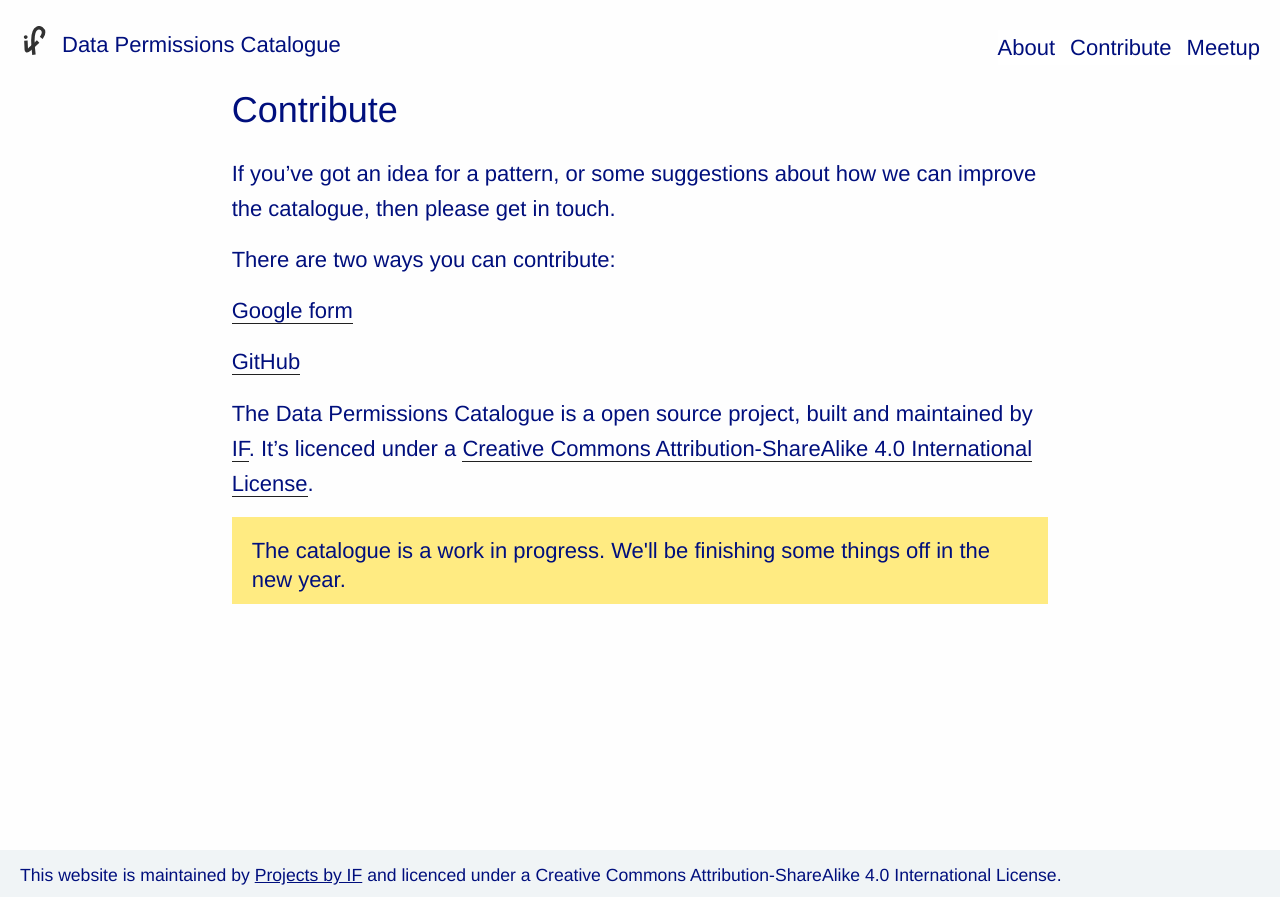
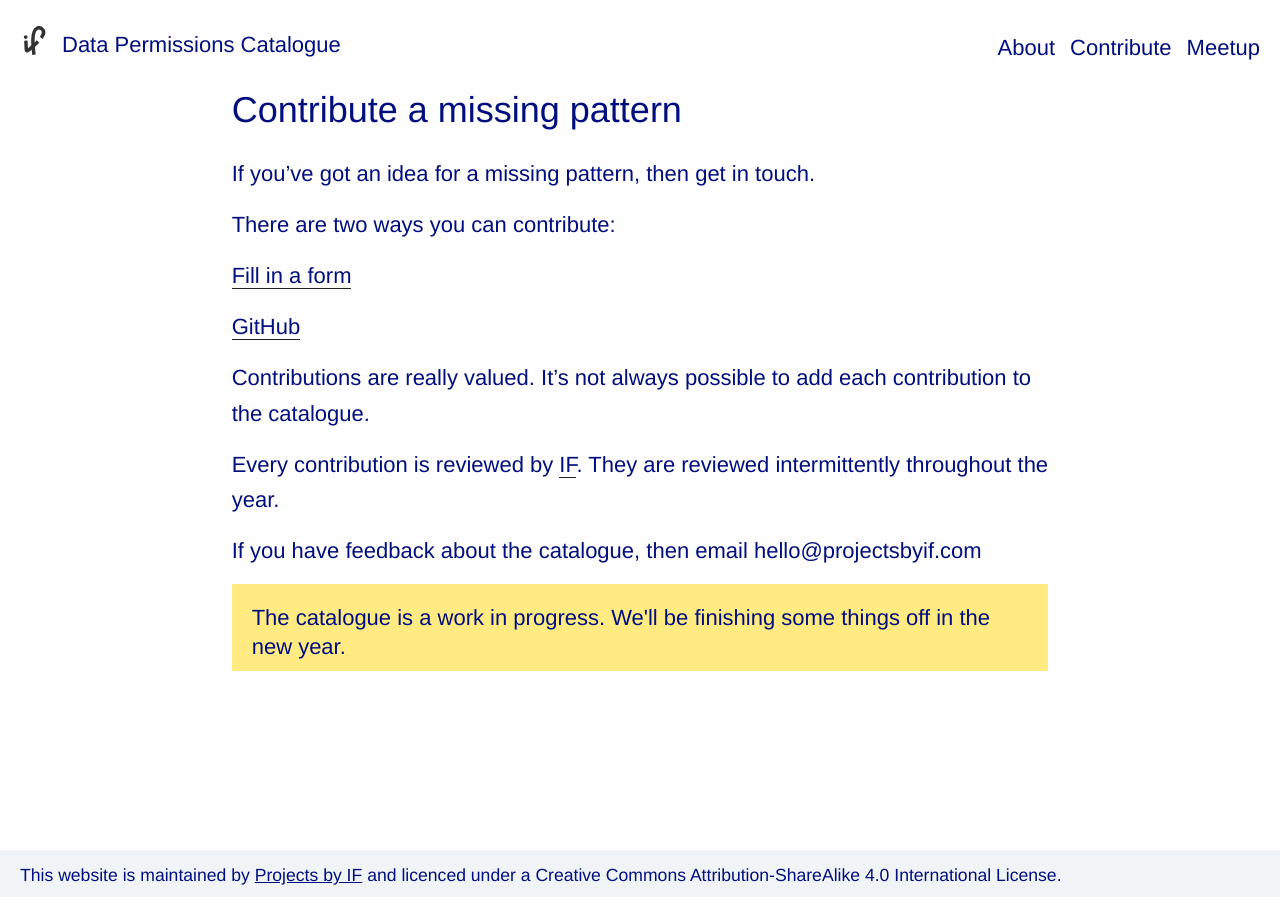
Before and after one commit to projectsbyif/data-permissions-catalogue, a Jekyll site: the page built from contribute.md, in a window 1280 px wide. Built offline with Jekyll 4.4.1, drawn with Linux system fonts in a browser that asks for light colours; nearby versions of some CDN libraries; some web fonts are replaced; comment, search, counter and statistics services are not loaded.

Commit message:
Copy changes to about and contribute pages

```diff
--- a/contribute.md
+++ b/contribute.md
@@ -1,14 +1,18 @@
 ---
 layout: page
-title: Contribute
+title: Contribute a missing pattern
 ---
 
-If you've got an idea for a pattern, or some suggestions about how we can improve the catalogue, then please get in touch.
+If you've got an idea for a missing pattern, then get in touch.
 
 There are two ways you can contribute:
 
-[Google form](https://docs.google.com/forms/d/e/1FAIpQLScFapR7V1TQ45IA7wW0heNGR-OtT-sICkmje31OUeSsAM1NRQ/viewform?usp=sf_link)
+[Fill in a form](https://docs.google.com/forms/d/e/1FAIpQLScFapR7V1TQ45IA7wW0heNGR-OtT-sICkmje31OUeSsAM1NRQ/viewform?usp=sf_link)
 
 [GitHub](https://github.com/projectsbyif/data-permissions-catalogue)
 
-The Data Permissions Catalogue is a open source project, built and  maintained by [IF](https://projectsbyif.com). It's licenced under a [Creative Commons Attribution-ShareAlike 4.0 International License](http://creativecommons.org/licenses/by-sa/4.0/).
+Contributions are really valued. It's not always possible to add each contribution to the catalogue.
+
+Every contribution is reviewed by [IF](https://projectsbyif.com/). They are reviewed intermittently throughout the year.
+
+If you have feedback about the catalogue, then email hello@projectsbyif.com
```
Also changed, not shown: about.md (+11 -8 lines).
